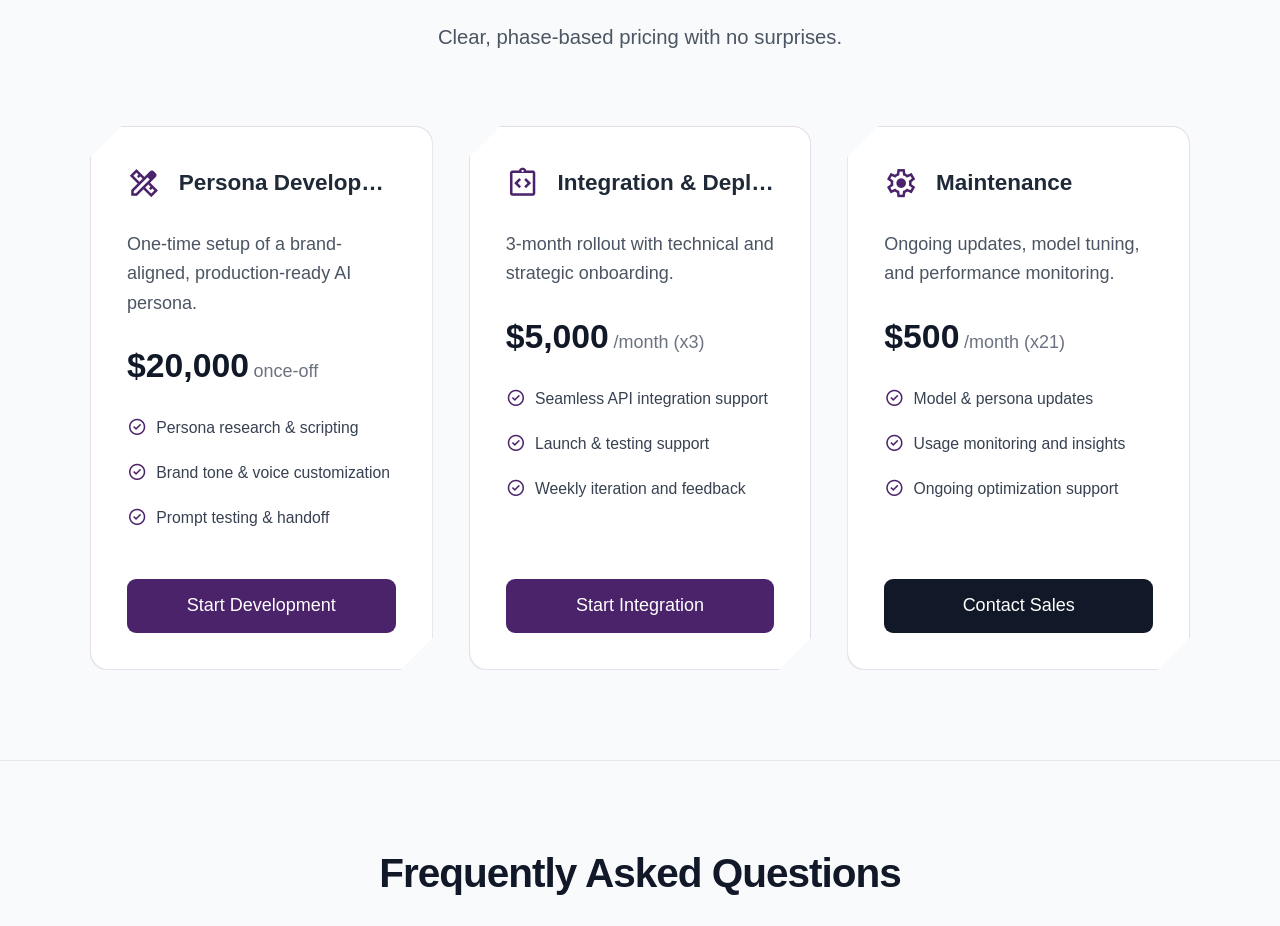
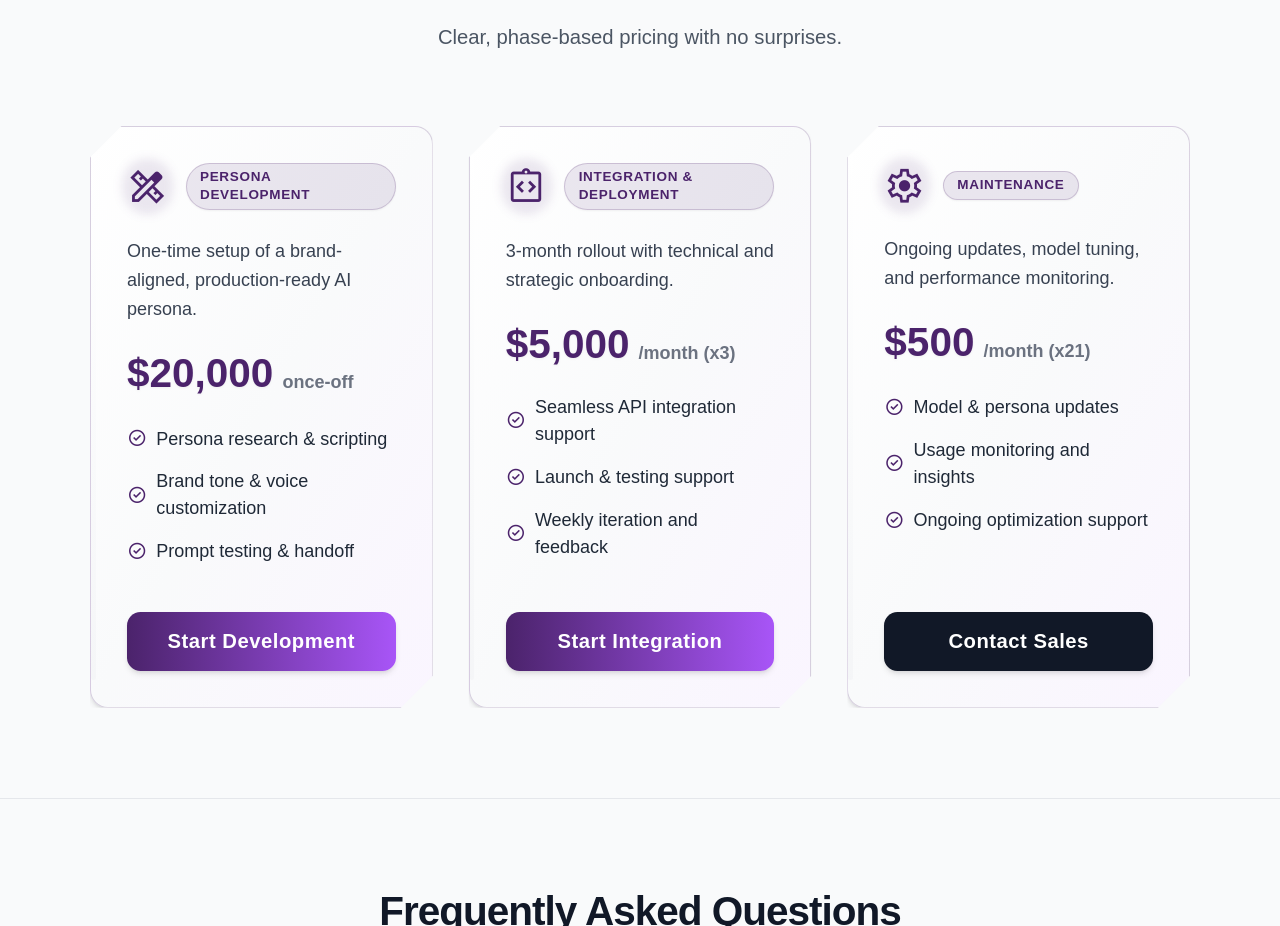
Before and after one commit to ChitChatAI/chitchat_site, a React (Vite) app: page /pricing in a window 1280 px wide. Shown: the part 1120-2046 px from the top of the page. Built offline with nearby package versions, Linux system fonts and the light colour scheme; no server answers; a web font is replaced by a local one.

Commit message:
feature: implement pricing page

```diff
--- a/src/pages/Pricing.tsx
+++ b/src/pages/Pricing.tsx
@@ -180,24 +180,31 @@ const Pricing: React.FC = () => {
           {plans.map((plan, idx) => (
             <div
               key={idx}
-              className="bg-white border border-theme-main/15 p-8 rounded-2xl shadow-sm hover:shadow-lg transition-shadow duration-300 flex flex-col justify-between min-h-[520px]"
+              className="relative bg-gradient-to-br from-white via-gray-50 to-purple-50 border border-theme-main/20 p-8 rounded-2xl shadow-md hover:shadow-2xl transition-all duration-300 flex flex-col justify-between min-h-[540px] group scale-100 hover:scale-[1.025]"
               style={{
                 clipPath: "polygon(32px 0%, 100% 0%, 100% calc(100% - 32px), calc(100% - 32px) 100%, 0% 100%, 0% 32px)",
               }}
             >
+              {/* Accent border on left */}
+              <div className="absolute left-0 top-6 bottom-6 w-1 bg-gradient-to-b from-theme-main/80 to-theme-main/0 rounded-full opacity-70" />
               <div>
                 <div className="flex items-center mb-6 space-x-4">
-                  <span className="material-symbols-outlined text-theme-main text-3xl">{plan.icon}</span>
-                  <h3 className="text-xl font-header font-semibold text-gray-800 whitespace-nowrap overflow-hidden text-ellipsis">{plan.name}</h3>
+                  <span className="relative flex items-center justify-center">
+                    <span className="absolute inset-0 rounded-full bg-theme-main/10 blur-sm scale-125" />
+                    <span className="material-symbols-outlined text-theme-main text-4xl z-10">{plan.icon}</span>
+                  </span>
+                  <span className="inline-block px-3 py-1 rounded-full bg-theme-main/10 text-theme-main font-bold text-xs uppercase tracking-wider shadow-sm border border-theme-main/20">
+                    {plan.name}
+                  </span>
                 </div>
-                <p className="text-gray-600 mb-6 leading-relaxed font-satoshi">{plan.description}</p>
-                <div className="mb-6">
-                  <span className="text-3xl font-bold text-gray-900">{plan.price}</span>
-                  <span className="text-base text-gray-500 ml-1">{plan.frequency}</span>
+                <p className="text-gray-700 mb-6 leading-relaxed font-satoshi font-medium">{plan.description}</p>
+                <div className="mb-6 flex items-end gap-2">
+                  <span className="text-4xl font-extrabold text-theme-main drop-shadow-sm">{plan.price}</span>
+                  <span className="text-base text-gray-500 font-semibold">{plan.frequency}</span>
                 </div>
-                <ul className="space-y-3 text-gray-700">
+                <ul className="space-y-3 text-gray-800 font-satoshi">
                   {plan.features.map((feature, i) => (
-                    <li key={i} className="flex items-center text-sm">
+                    <li key={i} className="flex items-center text-base font-medium">
                       <span className="material-symbols-outlined text-theme-main mr-2 text-lg">check_circle</span>
                       {feature}
                     </li>
@@ -206,11 +213,11 @@ const Pricing: React.FC = () => {
               </div>
               <div className="mt-10">
                 <button
-                  className={`font-satoshi w-full px-5 py-3 rounded-lg font-medium transition-all duration-200
+                  className={`w-full px-6 py-3 rounded-xl font-bold text-lg shadow-md transition-all duration-200 tracking-wide
     ${plan.name === 'Maintenance'
-                    ? 'bg-gray-900 hover:bg-gray-800 text-white'
-                    : 'bg-theme-main hover:bg-theme-dark text-white'
-                    }`}
+                      ? 'bg-gray-900 hover:bg-gray-800 text-white'
+                      : 'bg-gradient-to-r from-theme-main to-purple-500 hover:from-theme-dark hover:to-purple-700 text-white'
+                    } group-hover:scale-105`}
                 >
                   {plan.button}
                 </button>
```
